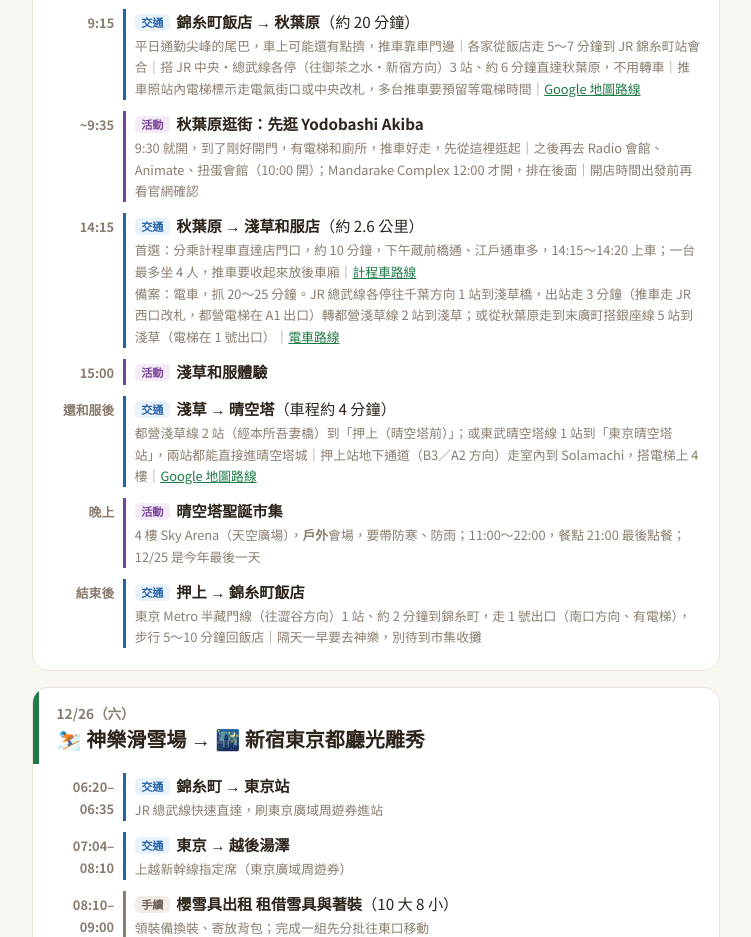
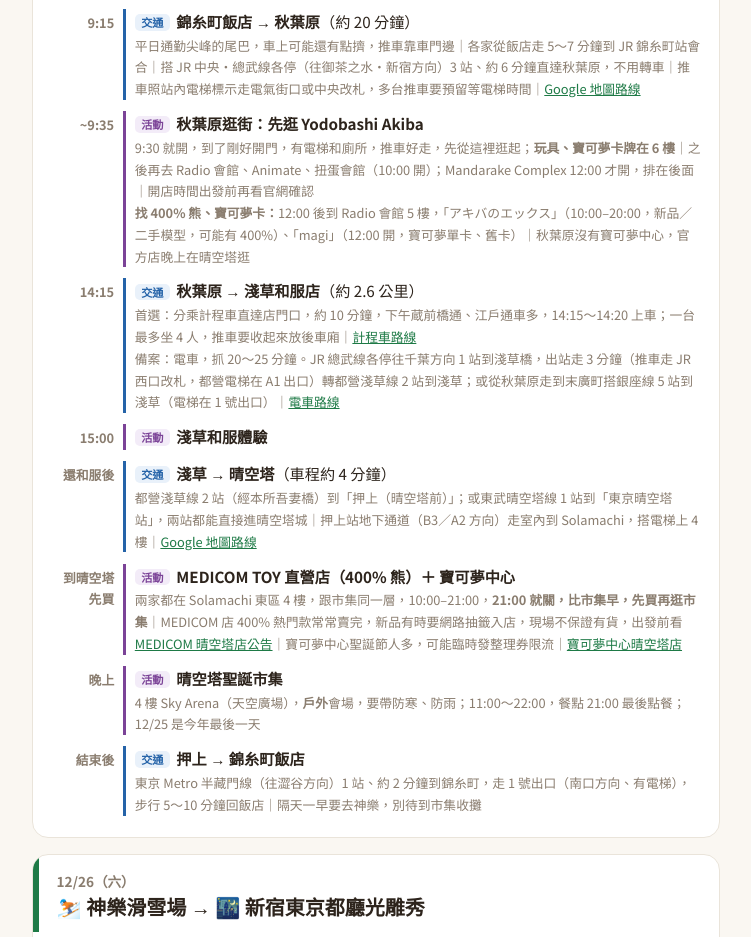
Before and after one commit to badbadted/temp-reports, a plain HTML site: page christmas-ski-trip.html in a window 1280 px wide. Shown: the part 1508-2445 px from the top of the page, without its empty margins (264-1015 px from the left). Drawn offline with Linux system fonts and the light colour scheme.

Commit message:
行程：D2 排入 400% 庫柏力克熊與寶可夢（秋葉原 Yodobashi 6F／Radio 會館 5F、晴空塔 MEDICOM TOY＋寶可夢中心 21:00 前先買）
Co-Authored-By: Claude Opus 5.5 <noreply@anthropic.com>

```diff
--- a/christmas-ski-trip.html
+++ b/christmas-ski-trip.html
@@ -385,10 +385,11 @@ footer {
         <li class="k-sight"><span class="when">全天</span><span class="what"><strong>淇跟香港朋友 富士山一日遊</strong><span class="sub">淇和香港朋友另外行動</span></span></li>
         <li class="k-move"><span class="when">上午</span><span class="what"><strong>剩餘成員抵達</strong><span class="sub">恩爸 07:00 長榮（11:25 到）／ 恩+媽・妞 08:00 華航（12:20 到）／ 多家 13:05 華航（17:25 到）</span><span class="sub"><strong>直接會合，不回錦糸町：</strong>9:15 從飯店出發的只有前一天到的人｜搭京成 Access 特急，<strong>看月台螢幕要寫「押上」或「都營淺草線直通」</strong>，往京成上野、日暮里的不會到淺草；直通班白天約 40 分鐘一班，車程約 50 分鐘</span><span class="sub"><strong>恩爸（11:25 到 T1）：</strong>直接搭到淺草站，15:00 前到和服店｜<strong>恩家・妞（12:20 到 T2）：</strong>出關加等車，不一定趕得上 15:00，到機場先在群組報時間，趕不上就晚點到淺草或直接去晴空塔會合</span><span class="sub"><strong>行李：</strong>大和當日宅配 10:30 就截止、佐川不送墨田區，都用不了，要找 JAL ABC「當日送飯店」，14:00 前交件、22:00 前送到 Moxy，出發前上網確認｜淺草站置物櫃大格只有 36 格、寬 34 公分，大行李箱和推車可能放不下，只當備案</span><span class="sub"><strong>多家（17:25 到 T2）：</strong>搭往押上的 Access 特急直達押上站，帶行李逛戶外市集不方便，可先回 Moxy 放行李（押上→錦糸町 1 站）再來；市集 21:00 最後點餐、22:00 收攤</span></span></li>
         <li class="k-move"><span class="when">9:15</span><span class="what"><strong>錦糸町飯店 → 秋葉原</strong>（約 20 分鐘）<span class="sub">平日通勤尖峰的尾巴，車上可能還有點擠，推車靠車門邊｜各家從飯店走 5～7 分鐘到 JR 錦糸町站會合｜搭 JR 中央・總武線各停（往御茶之水・新宿方向）3 站、約 6 分鐘直達秋葉原，不用轉車｜推車照站內電梯標示走電氣街口或中央改札，多台推車要預留等電梯時間｜<a href="https://www.google.com/maps/dir/Moxy+Tokyo+Kinshicho/Akihabara+Station/data=!4m18!4m17!1m5!1m1!19sChIJ__8_gieJGGARzsnFtCMAiDE!2m2!1d139.8135101!2d35.69354!1m5!1m1!19sChIJqxYG-aeOGGAR1QNyQixfQI0!2m2!1d139.77441059999998!2d35.6979438!2m3!6e0!7e2!8j1798190100!3e3" target="_blank">Google 地圖路線</a></span></span></li>
-        <li class="k-sight"><span class="when">~9:35</span><span class="what"><strong>秋葉原逛街：先逛 Yodobashi Akiba</strong><span class="sub">9:30 就開，到了剛好開門，有電梯和廁所，推車好走，先從這裡逛起｜之後再去 Radio 會館、Animate、扭蛋會館（10:00 開）；Mandarake Complex 12:00 才開，排在後面｜開店時間出發前再看官網確認</span></span></li>
+        <li class="k-sight"><span class="when">~9:35</span><span class="what"><strong>秋葉原逛街：先逛 Yodobashi Akiba</strong><span class="sub">9:30 就開，到了剛好開門，有電梯和廁所，推車好走，先從這裡逛起；<strong>玩具、寶可夢卡牌在 6 樓</strong>｜之後再去 Radio 會館、Animate、扭蛋會館（10:00 開）；Mandarake Complex 12:00 才開，排在後面｜開店時間出發前再看官網確認</span><span class="sub"><strong>找 400% 熊、寶可夢卡：</strong>12:00 後到 Radio 會館 5 樓，「アキバのエックス」（10:00–20:00，新品／二手模型，可能有 400%）、「magi」（12:00 開，寶可夢單卡、舊卡）｜秋葉原沒有寶可夢中心，官方店晚上在晴空塔逛</span></span></li>
         <li class="k-move"><span class="when">14:15</span><span class="what"><strong>秋葉原 → 淺草和服店</strong>（約 2.6 公里）<span class="sub">首選：分乘計程車直達店門口，約 10 分鐘，下午蔵前橋通、江戶通車多，14:15～14:20 上車；一台最多坐 4 人，推車要收起來放後車廂｜<a href="https://www.google.com/maps/dir/Akihabara+Station/%E6%97%A5%E6%9C%AC,+%E6%9D%B1%E4%BA%AC%E9%83%BD%E5%8F%B0%E6%9D%B1%E5%8C%BA%E6%B5%85%E8%8D%89%EF%BC%91%E4%B8%81%E7%9B%AE%EF%BC%91%E2%88%923,+%E6%B7%BA%E8%8D%89/data=!4m18!4m17!1m5!1m1!19sChIJqxYG-aeOGGAR1QNyQixfQI0!2m2!1d139.77441059999998!2d35.6979438!1m5!1m1!19sChIJL34SkMaOGGAR8M8COhoCH_Q!2m2!1d139.7971675!2d35.7098669!2m3!6e0!7e2!8j1798208100!3e0" target="_blank">計程車路線</a></span><span class="sub">備案：電車，抓 20～25 分鐘。JR 總武線各停往千葉方向 1 站到淺草橋，出站走 3 分鐘（推車走 JR 西口改札，都營電梯在 A1 出口）轉都營淺草線 2 站到淺草；或從秋葉原走到末廣町搭銀座線 5 站到淺草（電梯在 1 號出口）｜<a href="https://www.google.com/maps/dir/Akihabara+Station/%E6%97%A5%E6%9C%AC,+%E6%9D%B1%E4%BA%AC%E9%83%BD%E5%8F%B0%E6%9D%B1%E5%8C%BA%E6%B5%85%E8%8D%89%EF%BC%91%E4%B8%81%E7%9B%AE%EF%BC%91%E2%88%923,+%E6%B7%BA%E8%8D%89/data=!4m18!4m17!1m5!1m1!19sChIJqxYG-aeOGGAR1QNyQixfQI0!2m2!1d139.77441059999998!2d35.6979438!1m5!1m1!19sChIJL34SkMaOGGAR8M8COhoCH_Q!2m2!1d139.7971675!2d35.7098669!2m3!6e0!7e2!8j1798208100!3e3" target="_blank">電車路線</a></span></span></li>
         <li class="k-sight"><span class="when">15:00</span><span class="what"><strong>淺草和服體驗</strong></span></li>
         <li class="k-move"><span class="when">還和服後</span><span class="what"><strong>淺草 → 晴空塔</strong>（車程約 4 分鐘）<span class="sub">都營淺草線 2 站（經本所吾妻橋）到「押上（晴空塔前）」；或東武晴空塔線 1 站到「東京晴空塔站」，兩站都能直接進晴空塔城｜押上站地下通道（B3／A2 方向）走室內到 Solamachi，搭電梯上 4 樓｜<a href="https://www.google.com/maps/dir/%E6%97%A5%E6%9C%AC,+%E6%9D%B1%E4%BA%AC%E9%83%BD%E5%8F%B0%E6%9D%B1%E5%8C%BA%E6%B5%85%E8%8D%89%EF%BC%91%E4%B8%81%E7%9B%AE%EF%BC%91%E2%88%923,+%E6%B7%BA%E8%8D%89/%E6%97%A5%E6%9C%AC,+%E6%9D%B1%E4%BA%AC%E9%83%BD%E5%A2%A8%E7%94%B0%E5%8C%BA%E6%8A%BC%E4%B8%8A%EF%BC%91%E4%B8%81%E7%9B%AE%EF%BC%91%E2%88%922,+%E6%9D%B1%E4%BA%AC%E6%99%B4%E7%A9%BA%E5%A1%94/data=!4m18!4m17!1m5!1m1!19sChIJL34SkMaOGGAR8M8COhoCH_Q!2m2!1d139.7971675!2d35.7098669!1m5!1m1!19sChIJ35ov0dCOGGARKvdDH7NPHX0!2m2!1d139.8107004!2d35.7100627!2m3!6e0!7e2!8j1798221600!3e3" target="_blank">Google 地圖路線</a></span></span></li>
+        <li class="k-sight"><span class="when">到晴空塔先買</span><span class="what"><strong>MEDICOM TOY 直營店（400% 熊）＋ 寶可夢中心</strong><span class="sub">兩家都在 Solamachi 東區 4 樓，跟市集同一層，10:00–21:00，<strong>21:00 就關，比市集早，先買再逛市集</strong>｜MEDICOM 店 400% 熱門款常常賣完，新品有時要網路抽籤入店，現場不保證有貨，出發前看 <a href="https://store.medicomtoy.co.jp/pages/store/solamachi" target="_blank">MEDICOM 晴空塔店公告</a>｜寶可夢中心聖誕節人多，可能臨時發整理券限流｜<a href="https://shop.pokemon.co.jp/ja/shop/pokemoncenter-skytreetown/" target="_blank">寶可夢中心晴空塔店</a></span></span></li>
         <li class="k-sight"><span class="when">晚上</span><span class="what"><strong>晴空塔聖誕市集</strong><span class="sub">4 樓 Sky Arena（天空廣場），<strong>戶外</strong>會場，要帶防寒、防雨；11:00～22:00，餐點 21:00 最後點餐；12/25 是今年最後一天</span></span></li>
         <li class="k-move"><span class="when">結束後</span><span class="what"><strong>押上 → 錦糸町飯店</strong><span class="sub">東京 Metro 半藏門線（往澀谷方向）1 站、約 2 分鐘到錦糸町，走 1 號出口（南口方向、有電梯），步行 5～10 分鐘回飯店｜隔天一早要去神樂，別待到市集收攤</span></span></li>
       </ul>
```
